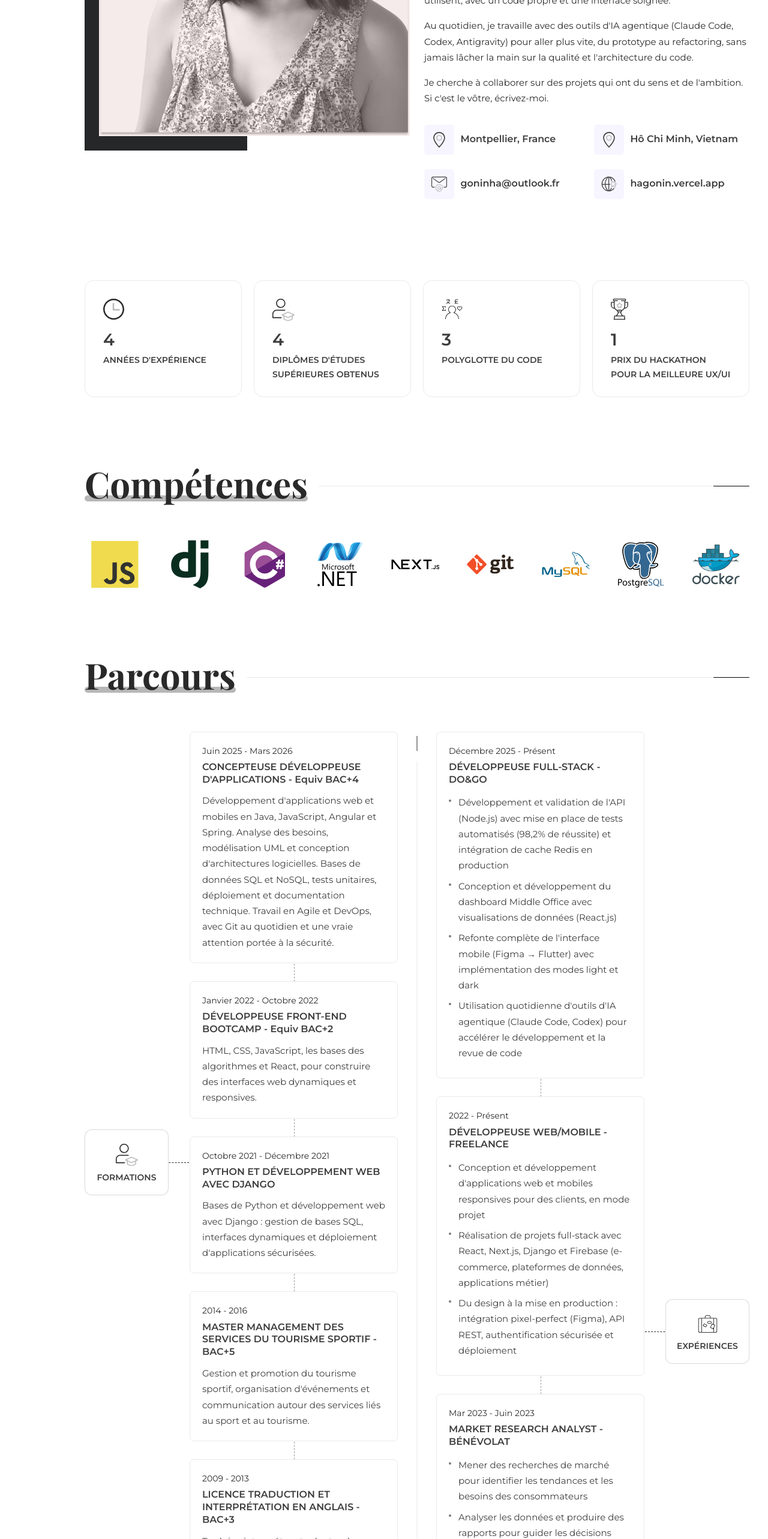
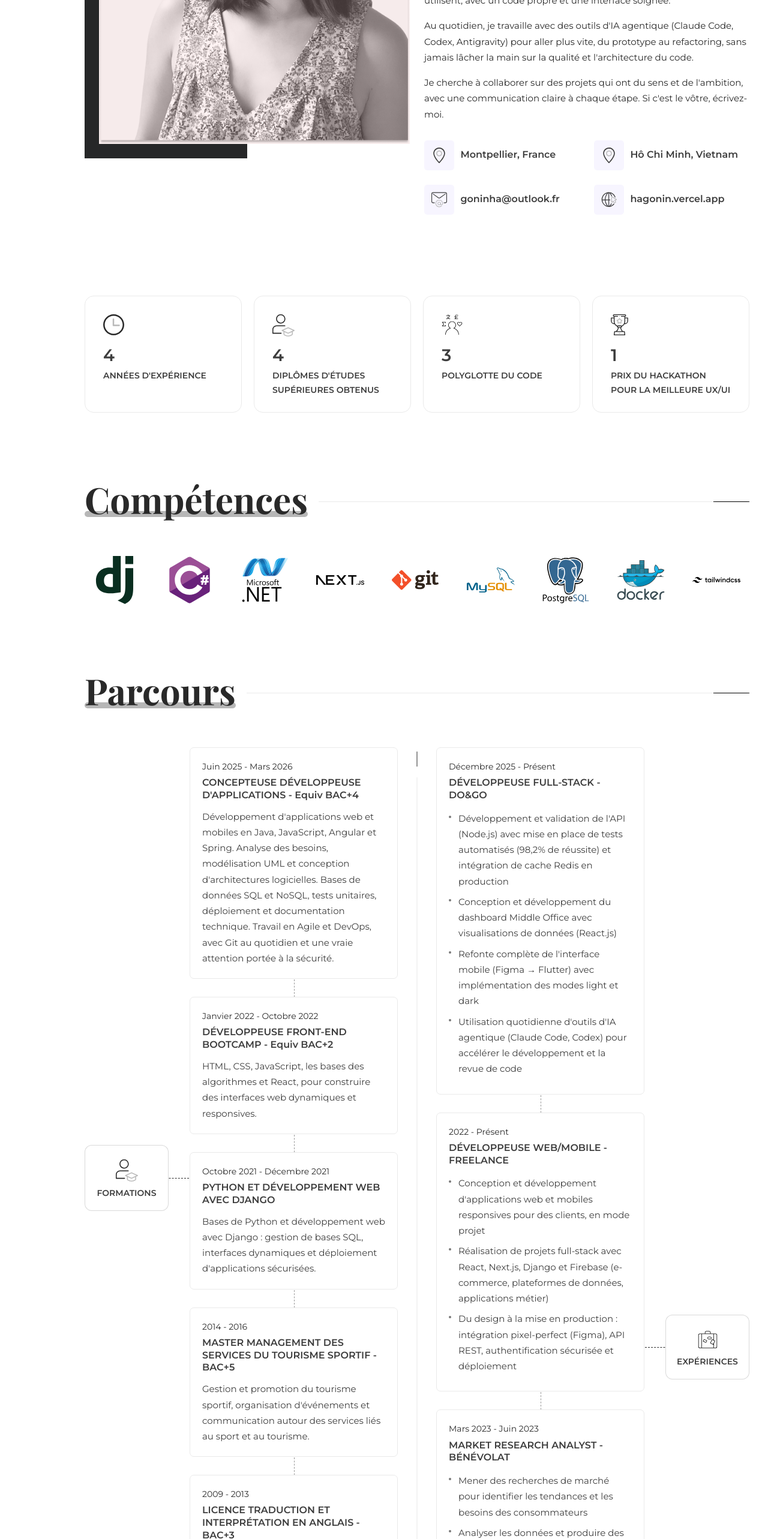
Before and after one commit to hagonin/my-portfolio, a Next.js app: page / in a window 1280 px wide. Shown: the part 1940-4506 px from the top of the page at 60% size. Built offline with nearby package versions, Linux system fonts and the light colour scheme.

Commit message:
fix bio and push

```diff
--- a/src/components/home/Contact/Contact.jsx
+++ b/src/components/home/Contact/Contact.jsx
@@ -78,7 +78,7 @@
 	};
 
 	return (
-		<div className="contact" data-title={locale === 'en' ? 'Contact' : 'Contacte'} id="contact">
+		<div className="contact" data-title="Contact" id="contact">
 			<div className="container">
 				<div className="section-title">
 					<h2 className="title">
--- a/src/messages/en.json
+++ b/src/messages/en.json
@@ -19,7 +19,7 @@
       "I first touched web development at 17, back in 2017, tinkering with my early pages. But it was in 2021 that I got serious about it, through intensive training and projects carried all the way through. That's when a passion turned into a real career choice.",
       "Since then I keep learning, on both the dev and design sides, because the field moves fast and that's part of the fun. What drives me is building solutions that genuinely serve the people using them, with clean code and a polished interface.",
       "Day to day, I work with agentic AI tools (Claude Code, Codex, Antigravity) to move faster, from prototype to refactoring, without ever losing control of code quality and architecture.",
-      "I'm keen to collaborate on projects that have meaning and ambition. If that's yours, get in touch."
+      "I'm keen to collaborate on projects that have meaning and ambition, with clear communication at every step. If that's yours, get in touch."
     ],
     "downloadCv": "DOWNLOAD CV"
   },
--- a/src/messages/fr.json
+++ b/src/messages/fr.json
@@ -19,7 +19,7 @@
       "J'ai touché au développement web pour la première fois à 17 ans, en 2017, en bricolant mes premières pages. Mais c'est en 2021 que je m'y suis mise sérieusement, avec des formations intensives et des projets menés jusqu'au bout. C'est là que ma passion est devenue un vrai choix de carrière.",
       "Depuis, j'apprends en continu, côté dev comme côté design, parce que le métier bouge vite et que c'est une partie du plaisir. Ce qui me guide, c'est de construire des solutions qui servent vraiment ceux qui les utilisent, avec un code propre et une interface soignée.",
       "Au quotidien, je travaille avec des outils d'IA agentique (Claude Code, Codex, Antigravity) pour aller plus vite, du prototype au refactoring, sans jamais lâcher la main sur la qualité et l'architecture du code.",
-      "Je cherche à collaborer sur des projets qui ont du sens et de l'ambition. Si c'est le vôtre, écrivez-moi."
+      "Je cherche à collaborer sur des projets qui ont du sens et de l'ambition, avec une communication claire à chaque étape. Si c'est le vôtre, écrivez-moi."
     ],
     "downloadCv": "TÉLÉCHARGER CV"
   },
--- a/src/staticData/resume-data.js
+++ b/src/staticData/resume-data.js
@@ -129,7 +129,7 @@
   {
     id: 2,
     range: {
-      fr: 'Mar 2023 - Juin 2023',
+      fr: 'Mars 2023 - Juin 2023',
       en: 'Mar 2023 - June 2023'
     },
     title: {
```
